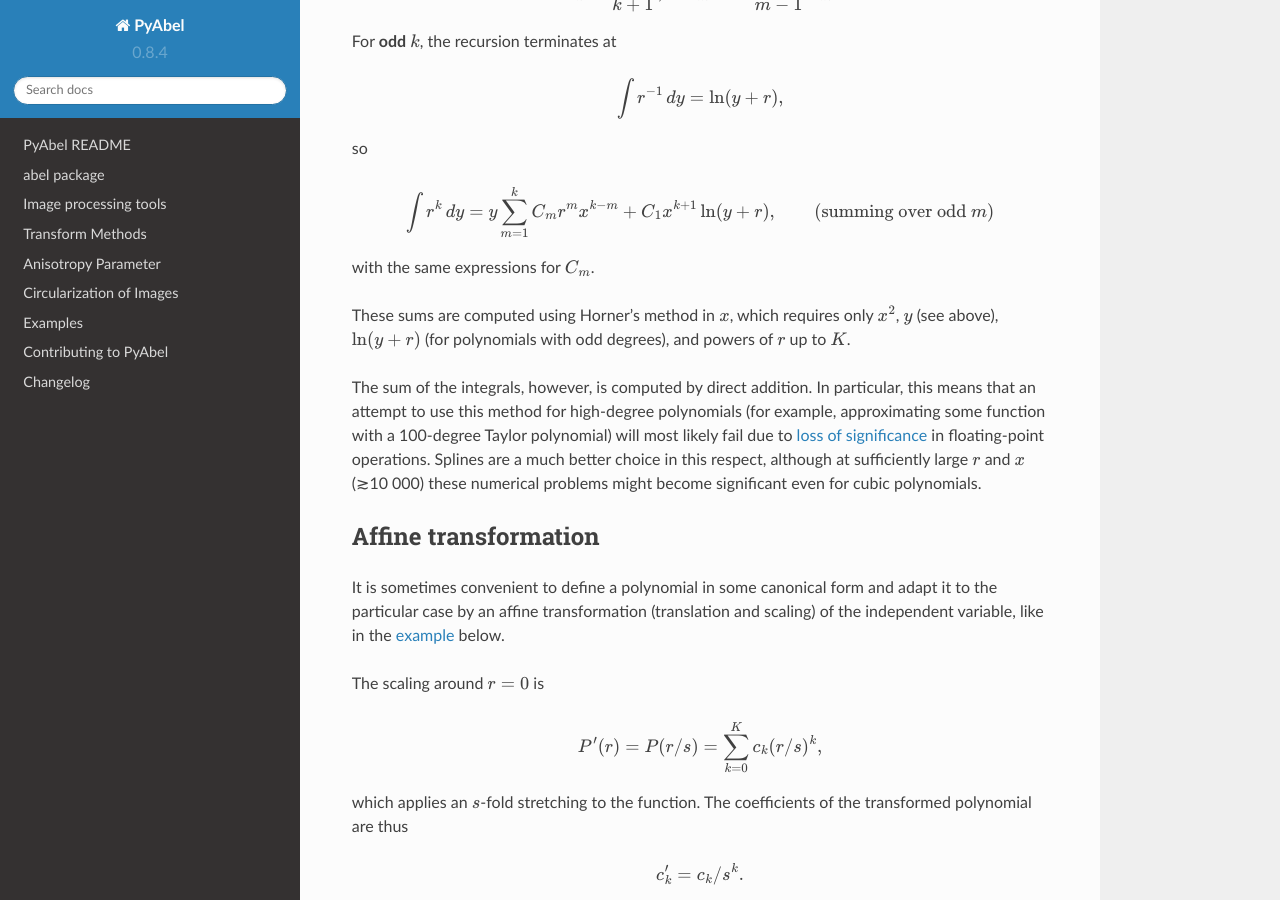
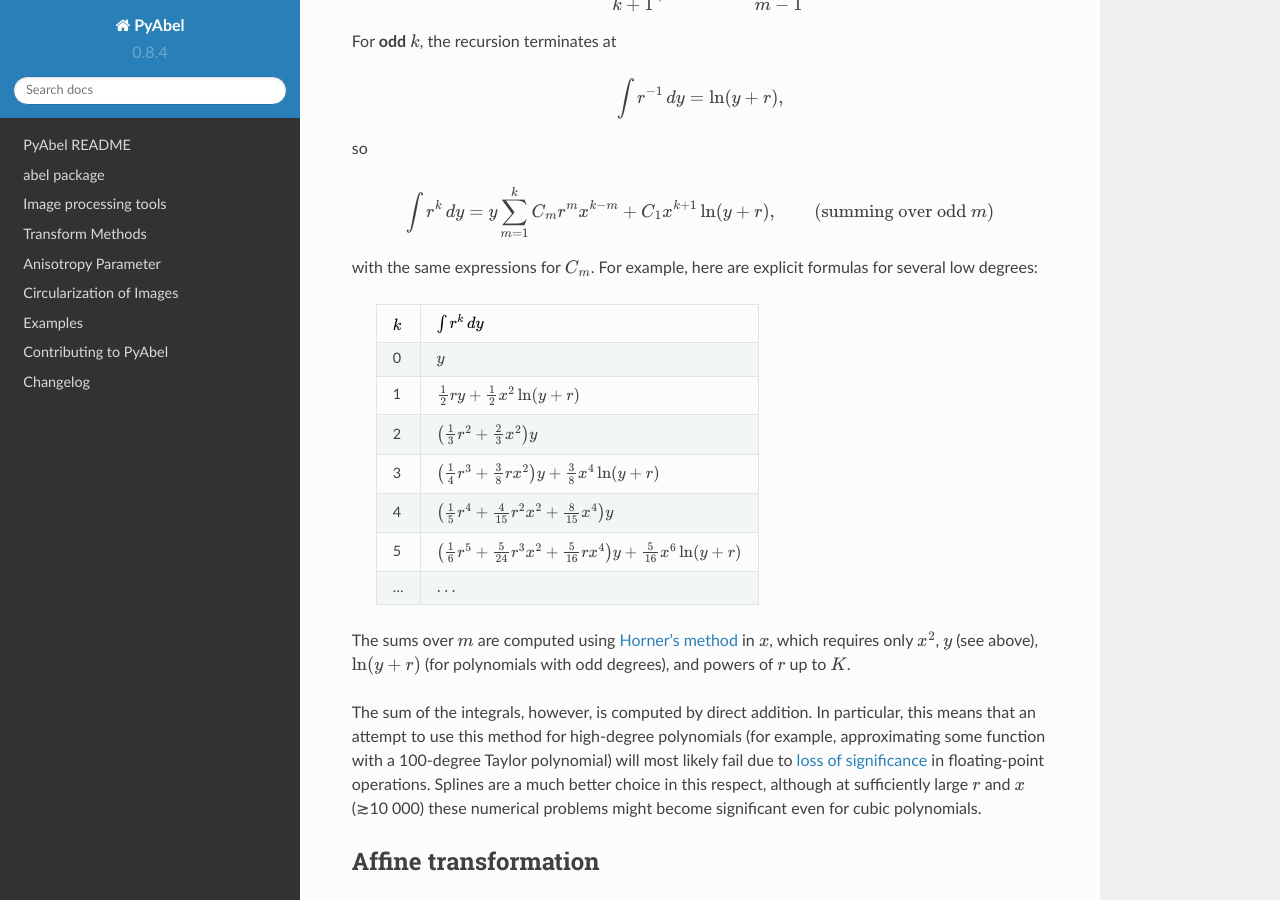
Before and after one commit to PyAbel/PyAbel, a Sphinx documentation site: the page built from doc/tools/polynomial.rst, in a window 1280 px wide and 900 px high, scrolled down 972 px. Built offline with Sphinx 7.4.7 and the Read the Docs theme 2.0.0, drawn with Linux system fonts in a browser that asks for light colours.

Commit message:
Some explicit formulas for clarity

```diff
--- a/doc/tools/polynomial.rst
+++ b/doc/tools/polynomial.rst
@@ -61,11 +61,28 @@ so
     \int r^k \,dy = y \sum_{m=1}^k C_m r^m x^{k-m} + C_1 x^{k+1} \ln (y + r),
     \qquad (\text{summing over odd}\ m)
 
-with the same expressions for :math:`C_m`.
+with the same expressions for :math:`C_m`. For example, here are explicit
+formulas for several low degrees:
 
-These sums are computed using Horner's method in :math:`x`, which requires only
-:math:`x^2`, :math:`y` (see above), :math:`\ln (y + r)` (for polynomials with
-odd degrees), and powers of :math:`r` up to :math:`K`.
+    ========= =====================
+    :math:`k` :math:`\int r^k \,dy`
+    ========= =====================
+    0         :math:`y`
+    1         :math:`\frac12 r y + \frac12 x^2 \ln(y + r)`
+    2         :math:`\left(\frac13 r^2 + \frac23 x^2\right) y`
+    3         :math:`\left(\frac14 r^3 + \frac38 r x^2\right) y +
+              \frac38 x^4 \ln(y + r)`
+    4         :math:`\left(\frac15 r^4 + \frac4{15} r^2 x^2 +
+              \frac8{15} x^4\right) y`
+    5         :math:`\left(\frac16 r^5 + \frac5{24} r^3 x^2 +
+              \frac5{16} r x^4\right) y + \frac5{16} x^6 \ln(y + r)`
+    ...       :math:`\dots`
+    ========= =====================
+
+The sums over :math:`m` are computed using `Horner's method
+<https://en.wikipedia.org/wiki/Horner's_method>`__ in :math:`x`, which requires
+only :math:`x^2`, :math:`y` (see above), :math:`\ln (y + r)` (for polynomials
+with odd degrees), and powers of :math:`r` up to :math:`K`.
 
 The sum of the integrals, however, is computed by direct addition. In
 particular, this means that an attempt to use this method for high-degree
```
